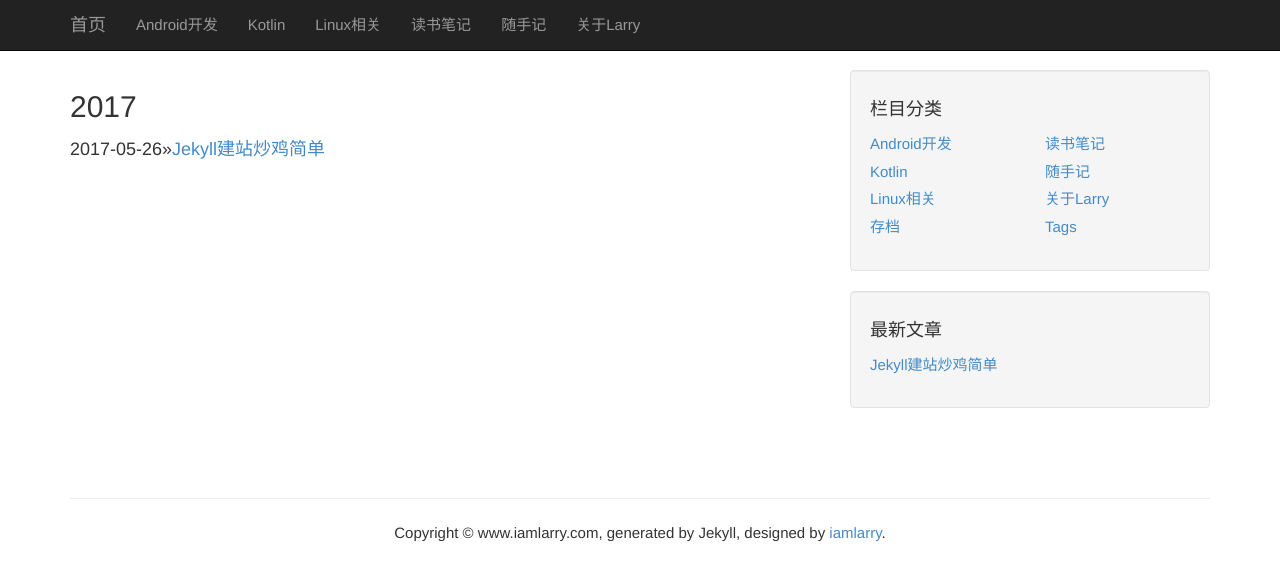
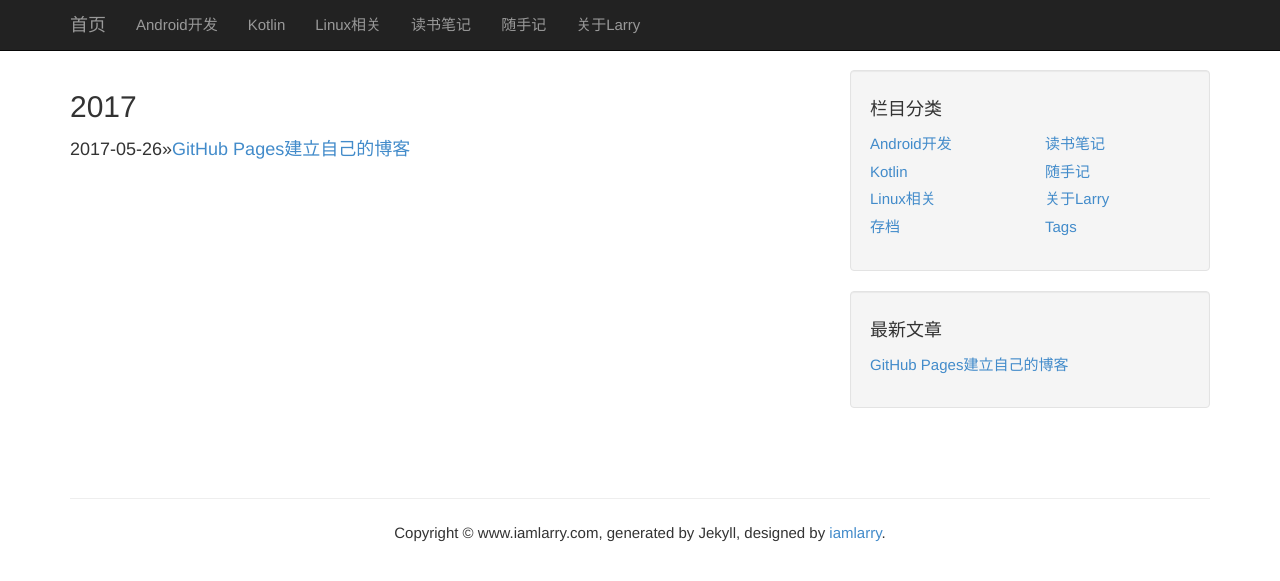
Before and after one commit to FightingLarry/FightingLarry.github.io, a Jekyll site: the page built from archives.md, in a window 1280 px wide. Shown: the top 581 px of the page. Built offline with Jekyll 4.4.1, drawn with Linux system fonts in a browser that asks for light colours; some of the changed lines change nothing that is shown.

Commit message:
Larry
github pages

```diff
--- a/_posts/2017-05-26-jekyll20170526.markdown
+++ b/_posts/2017-05-26-githubpages.md
@@ -1,19 +1,37 @@
 ---
 layout: post
 category: "read"
-title:  "Jekyll建站炒鸡简单"
-tags: [Jekyll,建站]
+title:  "GitHub Pages建立自己的博客"
+tags: [GitHub Pages,Jekyll,建站，GitHub,博客]
 ---
 
-# Jekyll建站炒鸡简单
+可以在[GitHub Pages主页]( https://pages.github.com "GitHub Pages主页")上找到创建步骤。
 
-### 添加网页——添加Md文件
+### 1、可以建立个人、组织的主页，建立后的url是**http://username.github.io**.
+
+1.1、创建一个仓库，名字为*username*.github.io或者organization.github.io，个人名称对号入座。
+
+1.2、自定义网址，解析*username*.github.io。
+
+[Custom dimain with GitHub Pages]( https://help.github.com/articles/using-a-custom-domain-with-github-pages "Custom dimain with GitHub Pages")
+
+
+
+### 2、给仓库建立一个网站
+
+通过设置，选择主题就可以生成一个网站了。
+
+
+
+### 3、Jekyll建站超级简单
+
+#### 3.1、添加网页——添加Md文件
 
 Jekyll中一篇文章就是一个文件，所有需要发布的文章都要放在`_posts`文件夹内。Jekyll对于文章的文件名也是有要求的，系统会根据文件名来生成每篇文章的链接地址。具体的格式为：`YYYY-MM-DD-文章标题.markdown` 其中`YYYY`为4位年份，`MM`是两位的月份，`DD`是两位的日期。下图是本blog的文件列表：
 
 ![filelist](http://wellsnakeblog.qiniudn.com/2014052201filelist.png)
 
-### Jekyll文件头信息
+#### 3.2、Jekyll文件头信息
 
 在使用Markdown撰写文章之前我们需要先设置头信息。头信息需要根据[YAML](http://yaml.org/)的格式写在两行三虚线之间。在头信息可以设置预定义的全局变量的值，Jekyll会根据变量的值来生成文章页面。下图是本篇文章的头信息：
 
```
